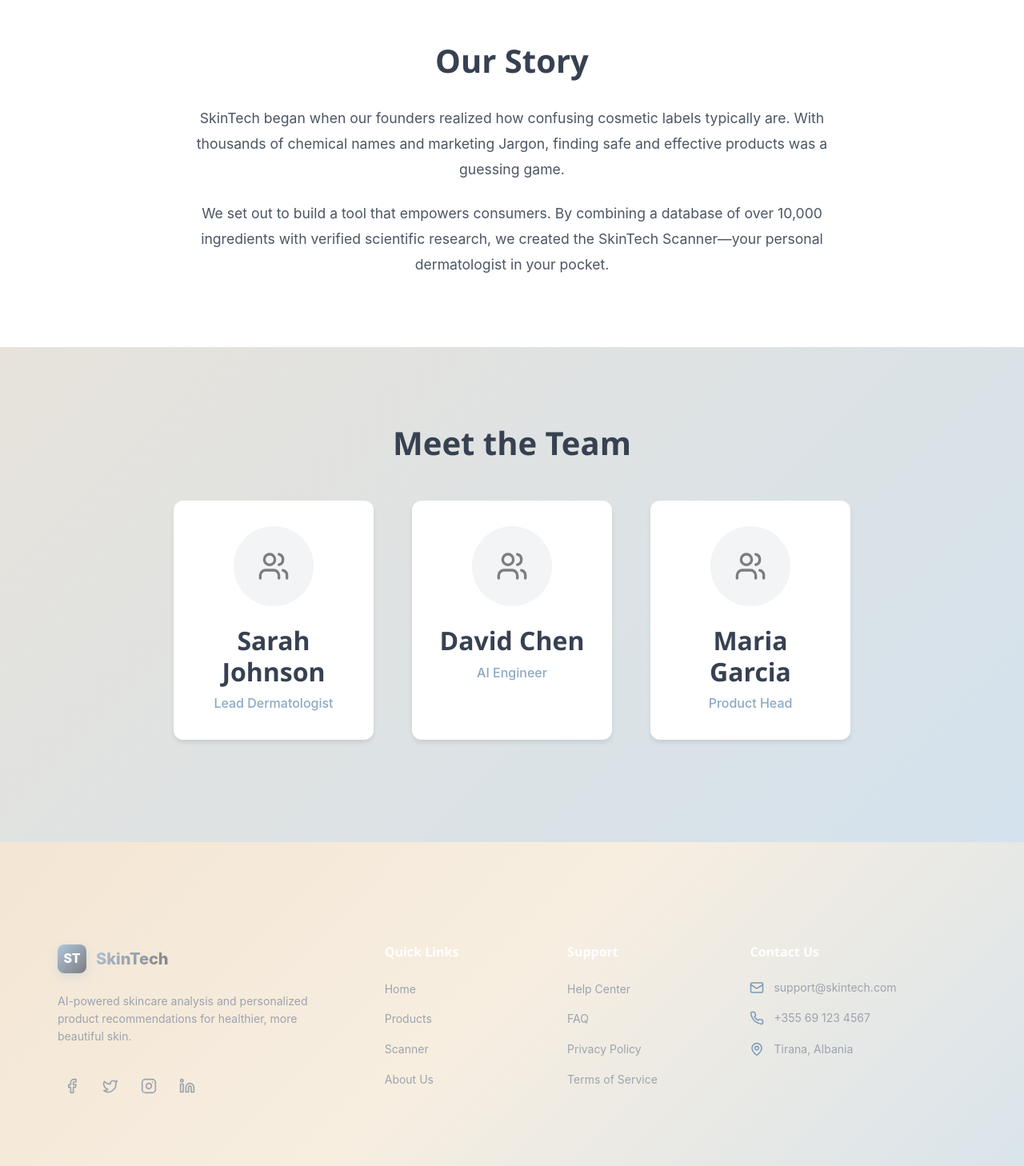
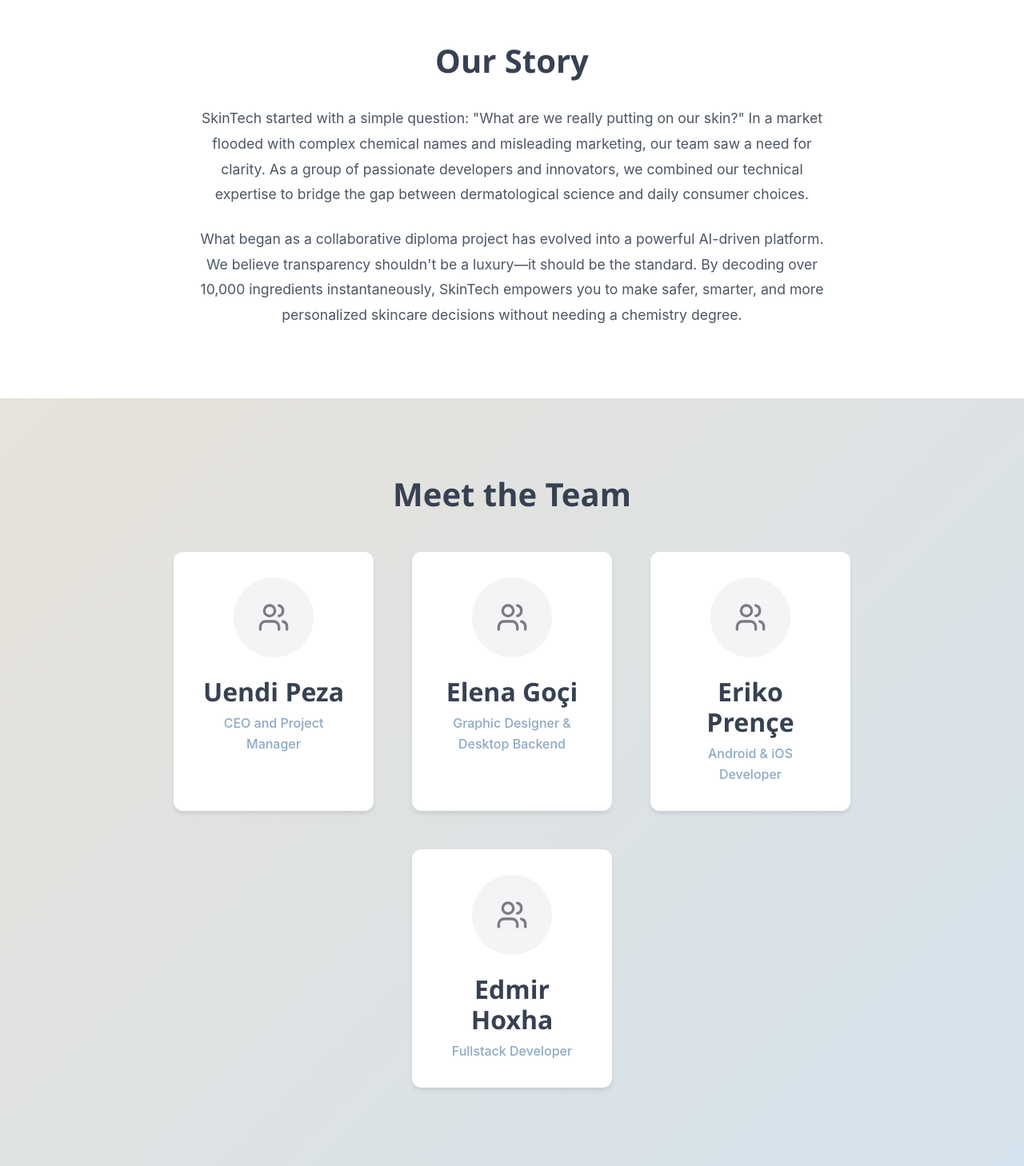
Before and after one commit to jorgit-peshtani/skintech, a React (Vite) app in the folder frontend/: page /about in a window 1280 px wide. Shown: the part 780-2238 px from the top of the page at 80% size. Built offline with nearby package versions, Linux system fonts and the light colour scheme; no server answers.

Commit message:
Content: Update Contact info and Our Story text

```diff
--- a/frontend/src/components/Navbar.jsx
+++ b/frontend/src/components/Navbar.jsx
@@ -30,6 +30,8 @@
                     <div className="navbar-links">
                         <Link to="/" className="nav-link">Home</Link>
                         <Link to="/products" className="nav-link">Products</Link>
+                        <Link to="/about" className="nav-link">About</Link>
+                        <Link to="/contact" className="nav-link">Contact</Link>
                         {isAuthenticated && (
                             <Link to="/scanner" className="nav-link">
                                 <Scan size={18} />
--- a/frontend/src/pages/About.jsx
+++ b/frontend/src/pages/About.jsx
@@ -44,14 +44,16 @@
                     <div className="story-content">
                         <h2>Our Story</h2>
                         <p>
-                            SkinTech began when our founders realized how confusing cosmetic labels typically are.
-                            With thousands of chemical names and marketing Jargon, finding safe and effective products
-                            was a guessing game.
+                            SkinTech started with a simple question: "What are we really putting on our skin?"
+                            In a market flooded with complex chemical names and misleading marketing, our team saw a need for clarity.
+                            As a group of passionate developers and innovators, we combined our technical expertise to bridge the gap between
+                            dermatological science and daily consumer choices.
                         </p>
                         <p>
-                            We set out to build a tool that empowers consumers. By combining a database of over
-                            10,000 ingredients with verified scientific research, we created the SkinTech Scanner—your
-                            personal dermatologist in your pocket.
+                            What began as a collaborative diploma project has evolved into a powerful AI-driven platform.
+                            We believe transparency shouldn't be a luxury—it should be the standard. By decoding over 10,000 ingredients
+                            instantaneously, SkinTech empowers you to make safer, smarter, and more personalized skincare decisions
+                            without needing a chemistry degree.
                         </p>
                     </div>
                 </div>
@@ -66,22 +68,29 @@
                             <div className="member-avatar">
                                 <Users size={40} color="#7C7D80" />
                             </div>
-                            <h3>Sarah Johnson</h3>
-                            <span>Lead Dermatologist</span>
+                            <h3>Uendi Peza</h3>
+                            <span>CEO and Project Manager</span>
                         </div>
                         <div className="team-member">
                             <div className="member-avatar">
                                 <Users size={40} color="#7C7D80" />
                             </div>
-                            <h3>David Chen</h3>
-                            <span>AI Engineer</span>
+                            <h3>Elena Goçi</h3>
+                            <span>Graphic Designer & Desktop Backend</span>
                         </div>
                         <div className="team-member">
                             <div className="member-avatar">
                                 <Users size={40} color="#7C7D80" />
                             </div>
-                            <h3>Maria Garcia</h3>
-                            <span>Product Head</span>
+                            <h3>Eriko Prençe</h3>
+                            <span>Android & iOS Developer</span>
+                        </div>
+                        <div className="team-member">
+                            <div className="member-avatar">
+                                <Users size={40} color="#7C7D80" />
+                            </div>
+                            <h3>Edmir Hoxha</h3>
+                            <span>Fullstack Developer</span>
                         </div>
                     </div>
                 </div>
--- a/frontend/src/pages/Contact.jsx
+++ b/frontend/src/pages/Contact.jsx
@@ -48,14 +48,14 @@
                             <Phone className="icon" />
                             <div>
                                 <h3>Phone</h3>
-                                <p>+1 (555) 123-4567</p>
+                                <p>069 663 6727</p>
                             </div>
                         </div>
                         <div className="info-item">
                             <MapPin className="icon" />
                             <div>
                                 <h3>Office</h3>
-                                <p>123 Innovation Drive<br />Tech City, CA 90210</p>
+                                <p>Rruga Hermann Gmeiner, Sauk, Albania</p>
                             </div>
                         </div>
                     </div>
--- a/frontend/src/pages/ProductDetail.jsx
+++ b/frontend/src/pages/ProductDetail.jsx
@@ -110,7 +110,7 @@
                         <h1 className="product-title">{product.name}</h1>
 
                         <div className="product-price">
-                            <span className="current-price">${parseFloat(product.price).toFixed(2)}</span>
+                            <span className="current-price">€{parseFloat(product.price).toFixed(2)}</span>
                         </div>
 
                         {/* Stock Status */}
--- a/frontend/src/pages/Products.jsx
+++ b/frontend/src/pages/Products.jsx
@@ -164,7 +164,7 @@
                                             </div>
                                         )}
                                         <div className="product-footer">
-                                            <div className="product-price">${parseFloat(product.price).toFixed(2)}</div>
+                                            <div className="product-price">€{parseFloat(product.price).toFixed(2)}</div>
                                             <button
                                                 className="add-to-cart-btn"
                                                 onClick={() => handleAddToCart(product)}
--- a/frontend/src/pages/Profile.jsx
+++ b/frontend/src/pages/Profile.jsx
@@ -89,7 +89,7 @@
                                                     {new Date(order.date_placed || order.created_at).toLocaleDateString()}
                                                 </div>
                                             </td>
-                                            <td><strong>${parseFloat(order.total_incl_tax || order.total || 0).toFixed(2)}</strong></td>
+                                            <td><strong>€{parseFloat(order.total_incl_tax || order.total || 0).toFixed(2)}</strong></td>
                                             <td>
                                                 <span className={`status-badge status-${(order.status || 'pending').toLowerCase()}`}>
                                                     {order.status || 'Pending'}
```
Also changed, not shown: frontend/src/pages/Cart.jsx (+7 -7 lines), 1 other file (tests, documents, lock files or other folders).
